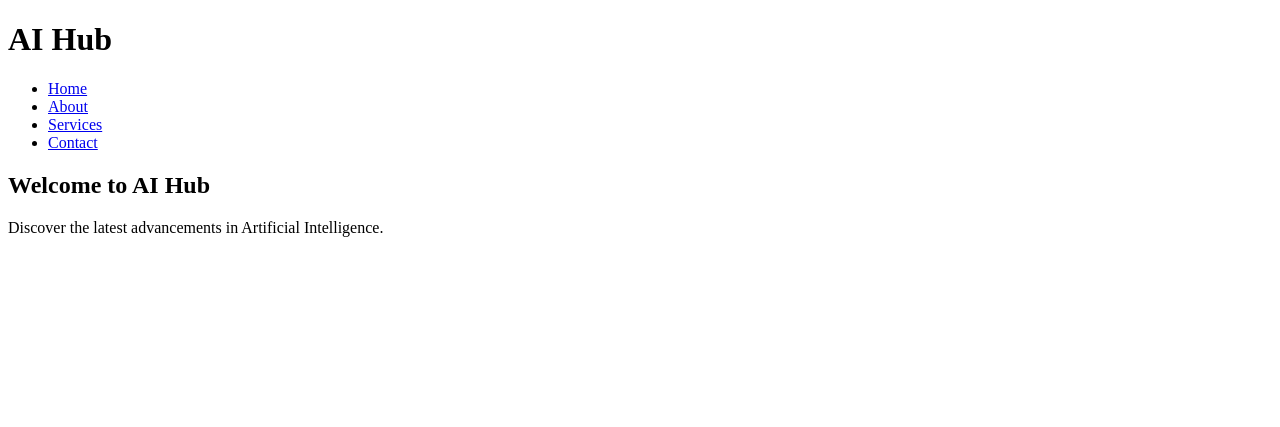
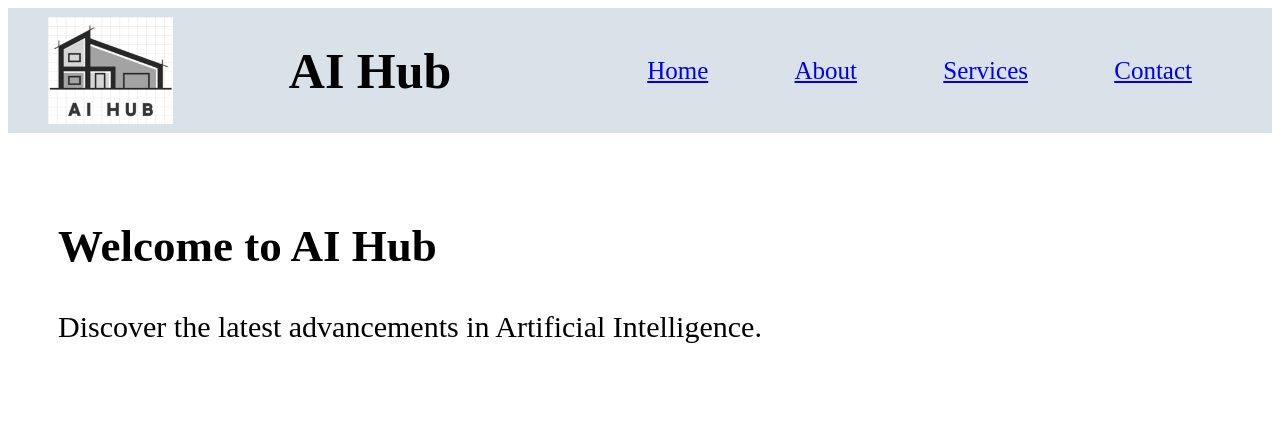
Before and after one commit to SashaVttLol/SashaVttLol.github.io, a plain HTML site: page index.html in a window 1280 px wide. Drawn offline with Linux system fonts and the light colour scheme; files whose address does not match are found by name.

Commit message:
Add files via upload

```diff
--- /dev/null
+++ b/css/style9.css
@@ -0,0 +1,23 @@
+#navbar{
+	font-size: 25px;
+	padding-left: 40px;
+	padding-right: 40px;
+	margin: auto;
+	background-color: #d9e1e9;
+	display:flex;
+	align-items: center;
+	justify-content: space-between;
+	position: sticky;
+	top: 0px;
+}
+
+#navbar ul li{
+	display: inline-block;
+	margin: 0 40px;
+}
+
+#Intro{
+
+	font-size: 30px;
+	padding: 50px;
+}
--- a/index.html
+++ b/index.html
@@ -2,13 +2,17 @@
 <html>
 <head>
   <title>AI Home</title>
-  <link rel="stylesheet" type="text/css" href="style.css">
+  <link rel="stylesheet" type="text/css" href="C:\Site\css\style9.css">
 </head>
 <body>
 <div id="navbar">
+
+<img src="C:\Site\Pictures\LogoAi.png" width="125px"/>
+
     <h1>AI Hub</h1>
 
       <ul>
+
         <li><a href="index.html">Home</a></li>
         <li><a href="about.html">About</a></li>
         <li><a href="services.html">Services</a></li>
@@ -16,7 +20,11 @@
       </ul>
     </div>
 
- <div id="Welcome">
+
+
+
+
+ <div id="Intro">
     <h2>Welcome to AI Hub</h2>
     <p>Discover the latest advancements in Artificial Intelligence.</p>
 </div>
```
Also changed, not shown: about.html (+6 -2 lines), contact.html (+6 -2 lines), services.html (+6 -2 lines), Pictures/LogoAi.png (added).
